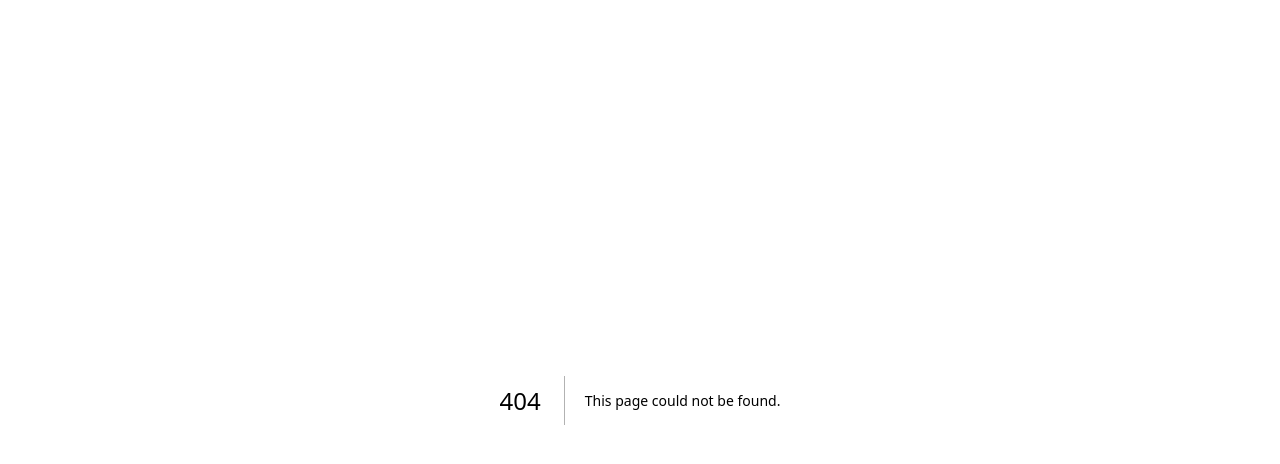
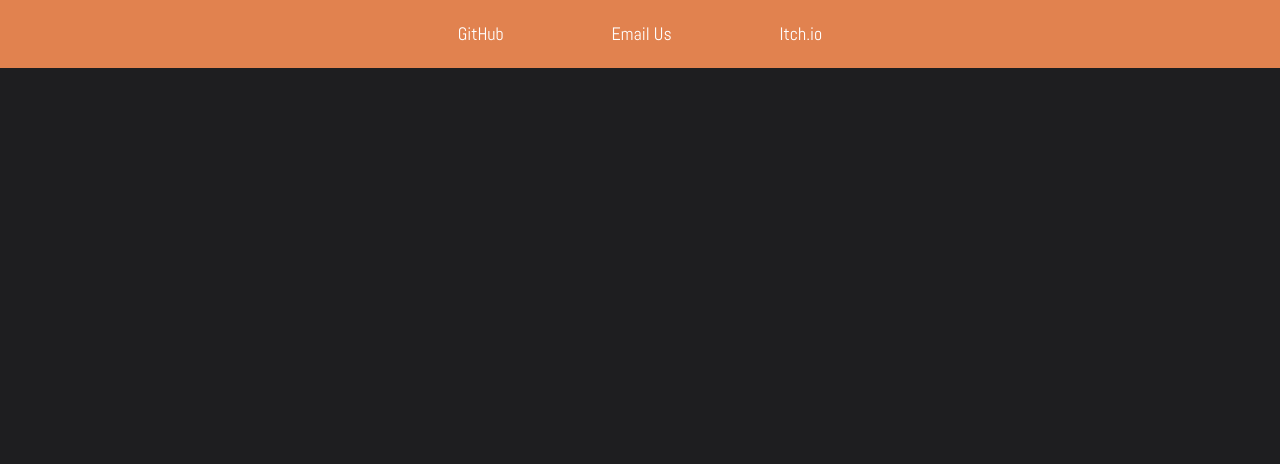
Before and after one commit to Talon-Studios/talon-studios.github.io, a Next.js app: page /components/Footer in a window 1280 px wide. Before the commit this address had no page. Shown: the top 464 px of the page. Built offline with nearby package versions, Linux system fonts and the light colour scheme; a web font is replaced by a local one.

Commit message:
Add a footer

```diff
--- /dev/null
+++ b/pages/components/Footer.tsx
@@ -0,0 +1,15 @@
+import type { NextPage } from 'next'
+import Head from 'next/head'
+import Image from 'next/image'
+
+function Footer() {
+	return (
+		<div className='flex flex-row bg-secondary-accent p-5 justify-evenly font-abel text-lg pr-[350px] pl-[350px]'>
+			<a href="https://github.com/Talon-Studios">GitHub</a>
+			<a href="mailto:talonstudiosgames@gmail.com">Email Us</a>
+			<a href="https://talon-studios.itch.io/">Itch.io</a>
+		</div>
+	)
+}
+
+export default Footer
--- a/pages/components/TitleBar.tsx
+++ b/pages/components/TitleBar.tsx
@@ -6,7 +6,7 @@ import logo from '../../public/logo.png'
 
 function TitleBar() {
 	return (
-		<div className='bg-zinc-800 p-5 shadow-xl'>
+		<div className='bg-background-light p-5 shadow-xl'>
 			<a href='./' className='flex flex-row text-center justify-center items-center'>
 				<Image src={logo} alt='Talon Studios Logo' className='mr-5 w-[75px] sm:w-[80px]'/>
 				<p className='text-6xl font-odibee text-accent hidden sm:flex'>Talon Studios</p>
--- a/pages/index.tsx
+++ b/pages/index.tsx
@@ -3,6 +3,7 @@ import Head from 'next/head'
 import Image from 'next/image'
 
 import TitleBar from './components/TitleBar'
+import Footer from './components/Footer'
 
 const Home: NextPage = () => {
   return (
@@ -14,6 +15,9 @@ const Home: NextPage = () => {
 
       <TitleBar/>
 
+      <div className='mb-[1000px]'></div>
+
+      <Footer/>
     </div>
   )
 }
--- a/tailwind.config.js
+++ b/tailwind.config.js
@@ -6,7 +6,6 @@ module.exports = {
     './app/**/*.{js,ts,jsx,tsx}',
   ],
   theme: {
-
     extend: {
       fontFamily: {
         'odibee': ['"Odibee Sans"', 'cursive'],
@@ -14,6 +13,7 @@ module.exports = {
       },
       colors: {
         'background': '#1e1e20',
+        'background-light': '#27272a',
         'accent': '#b32c19',
         'secondary-accent': '#e1824f',
       },
```
